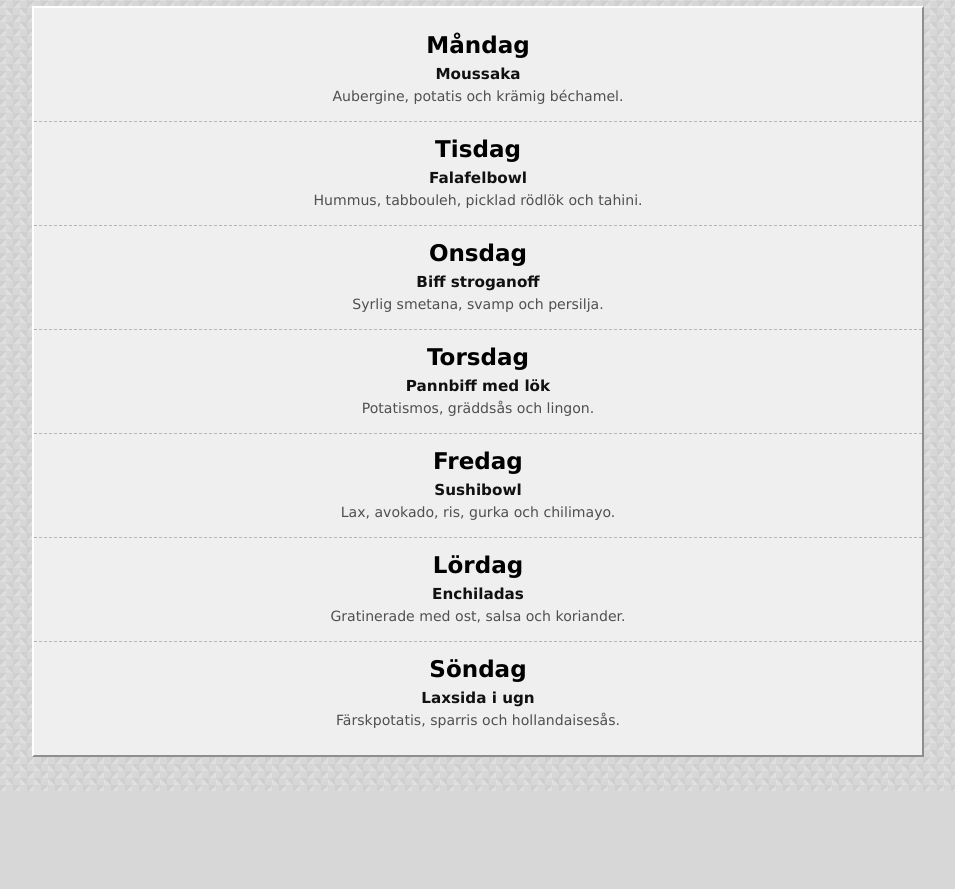
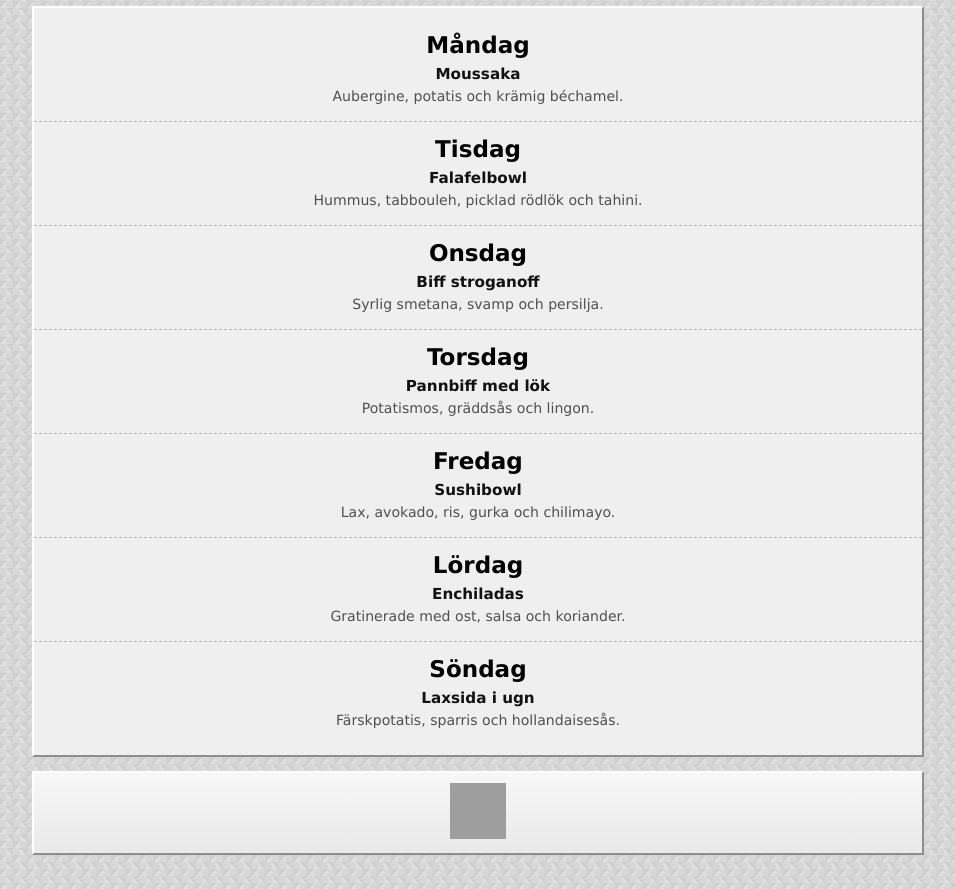
Before and after one commit to hollow-routine/weekly-menu-ipad, a plain HTML site: page index.html in a window 1280 px wide. Shown: the part 167-1056 px from the top of the page, without its empty margins (162-1117 px from the left). Before the commit the page ends 958 px from the top, so only its background shows below. Drawn offline with Linux system fonts and the light colour scheme; grey boxes are pictures that could not be loaded.

Commit message:
Add spinning retro GIF footer

```diff
--- a/index.html
+++ b/index.html
@@ -23,6 +23,14 @@
       <section class="menu-wrap" aria-live="polite">
         <ul id="menuList" class="menu-list"></ul>
       </section>
+
+      <footer class="retro-footer" aria-label="Retro GIF">
+        <img
+          class="retro-gif"
+          src="https://media.tenor.com/2roX3uxz_68AAAAi/spinning-earth.gif"
+          alt="Snurrande retro GIF"
+        />
+      </footer>
     </main>
 
     <script src="script.js"></script>
--- a/styles.css
+++ b/styles.css
@@ -115,6 +115,23 @@ body {
   margin: 0 auto;
 }
 
+.retro-footer {
+  margin-top: 14px;
+  text-align: center;
+  padding: 10px;
+  background: linear-gradient(180deg, #f7f7f7 0%, #e9e9e9 100%);
+  border-top: 2px solid var(--line-light);
+  border-left: 2px solid var(--line-light);
+  border-right: 2px solid var(--line-dark);
+  border-bottom: 2px solid var(--line-dark);
+}
+
+.retro-gif {
+  width: 56px;
+  height: 56px;
+  image-rendering: pixelated;
+}
+
 @media (max-width: 640px) {
   .page {
     padding: 12px 8px 20px;
```
